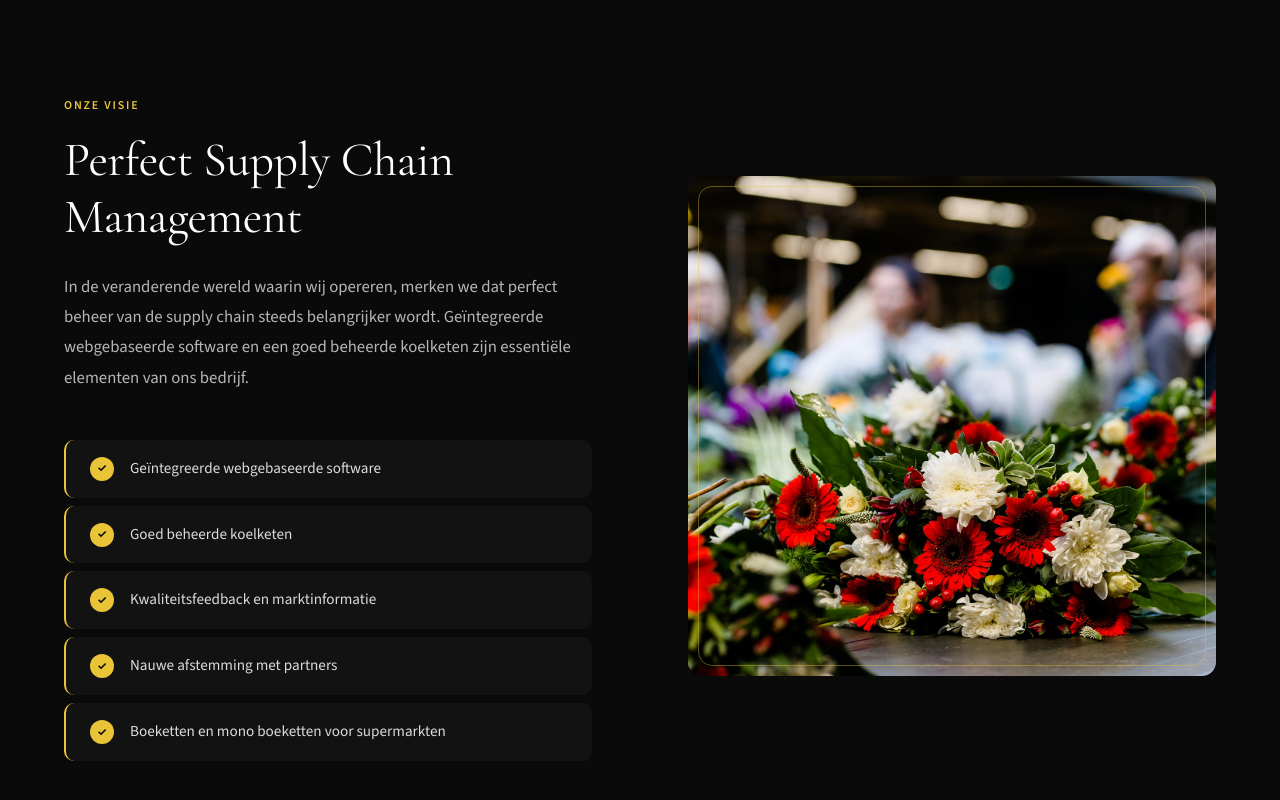
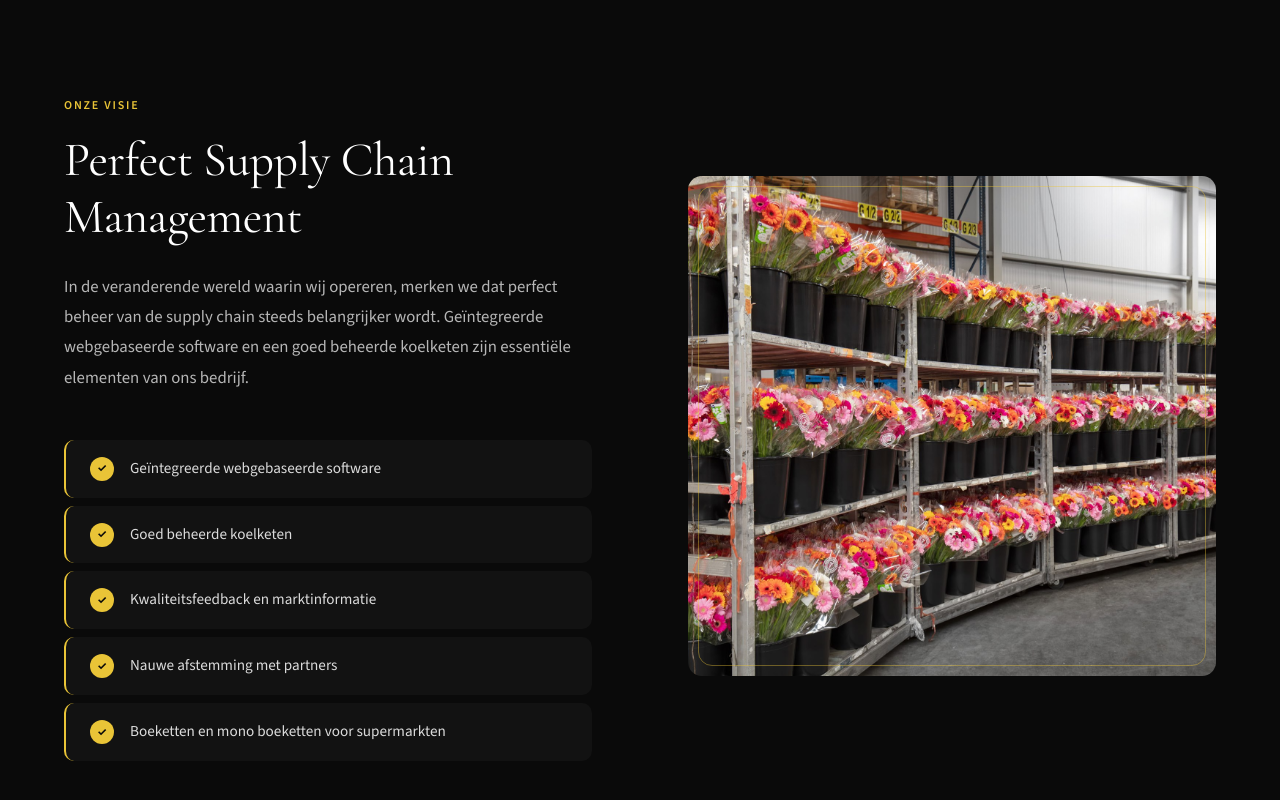
Before and after one commit to mjaschoorl-alkemade/website-alkemade, a website: page over-ons.html in a window 1280 px wide. Shown: the part 6122-6922 px from the top of the page. Drawn offline with nearby package versions, Linux system fonts and the light colour scheme.

Commit message:
Update image references in index.html and over-ons.html to use new local images for consistency and improved presentation.

```diff
--- a/over-ons.html
+++ b/over-ons.html
@@ -207,7 +207,7 @@
             <li class="mission-item"><span class="mission-item-icon">✓</span><span>Boeketten en mono boeketten voor supermarkten</span></li>
           </ul>
         </div>
-        <div class="mission-image animate-on-scroll"><img src="images/foto 5.jpeg" alt="Bloemen verwerking"></div>
+        <div class="mission-image animate-on-scroll"><img src="images/foto 6 .jpeg" alt="Bloemen verwerking"></div>
       </div>
     </div>
   </section>
```
Also changed, not shown: index.html (+1 -1 lines).
